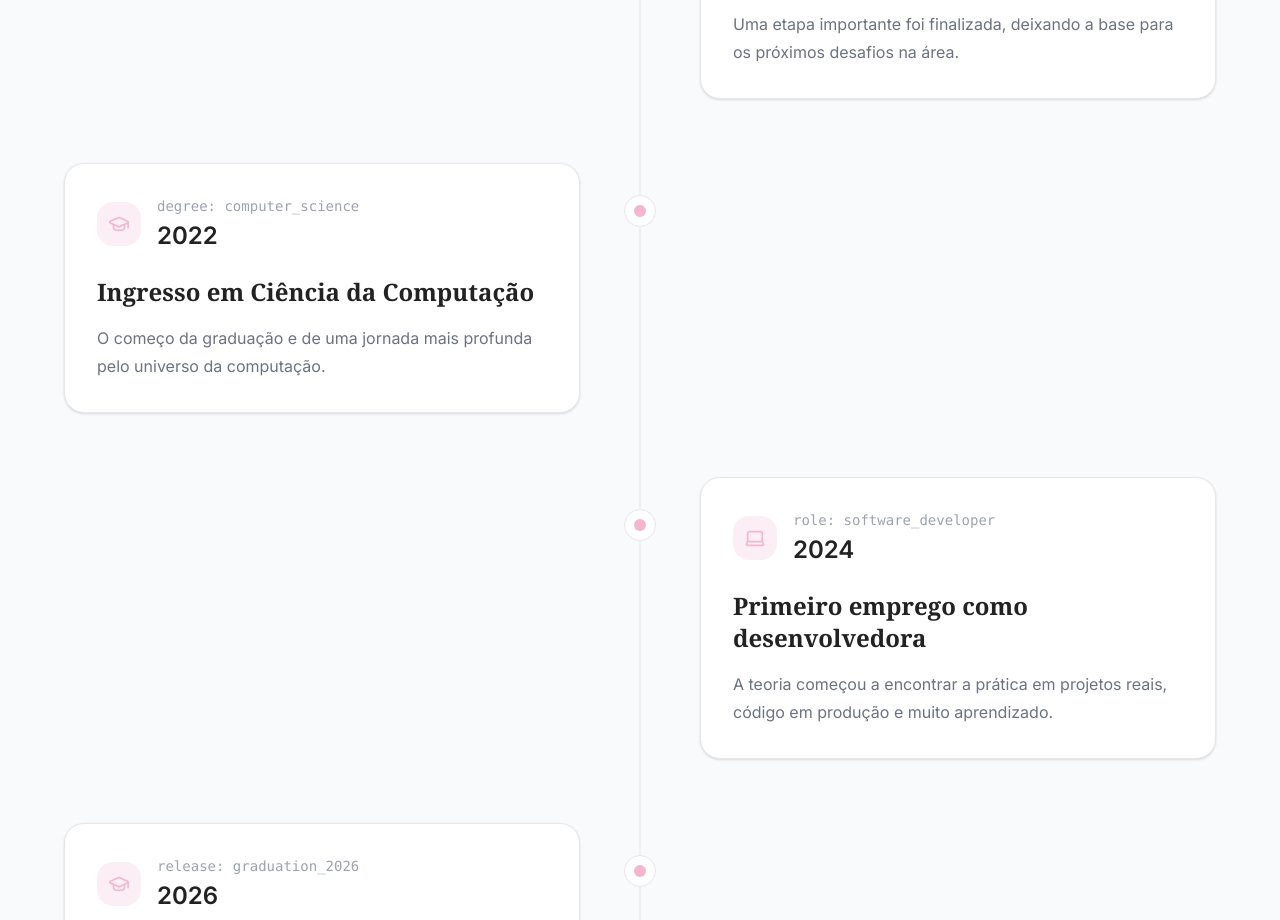
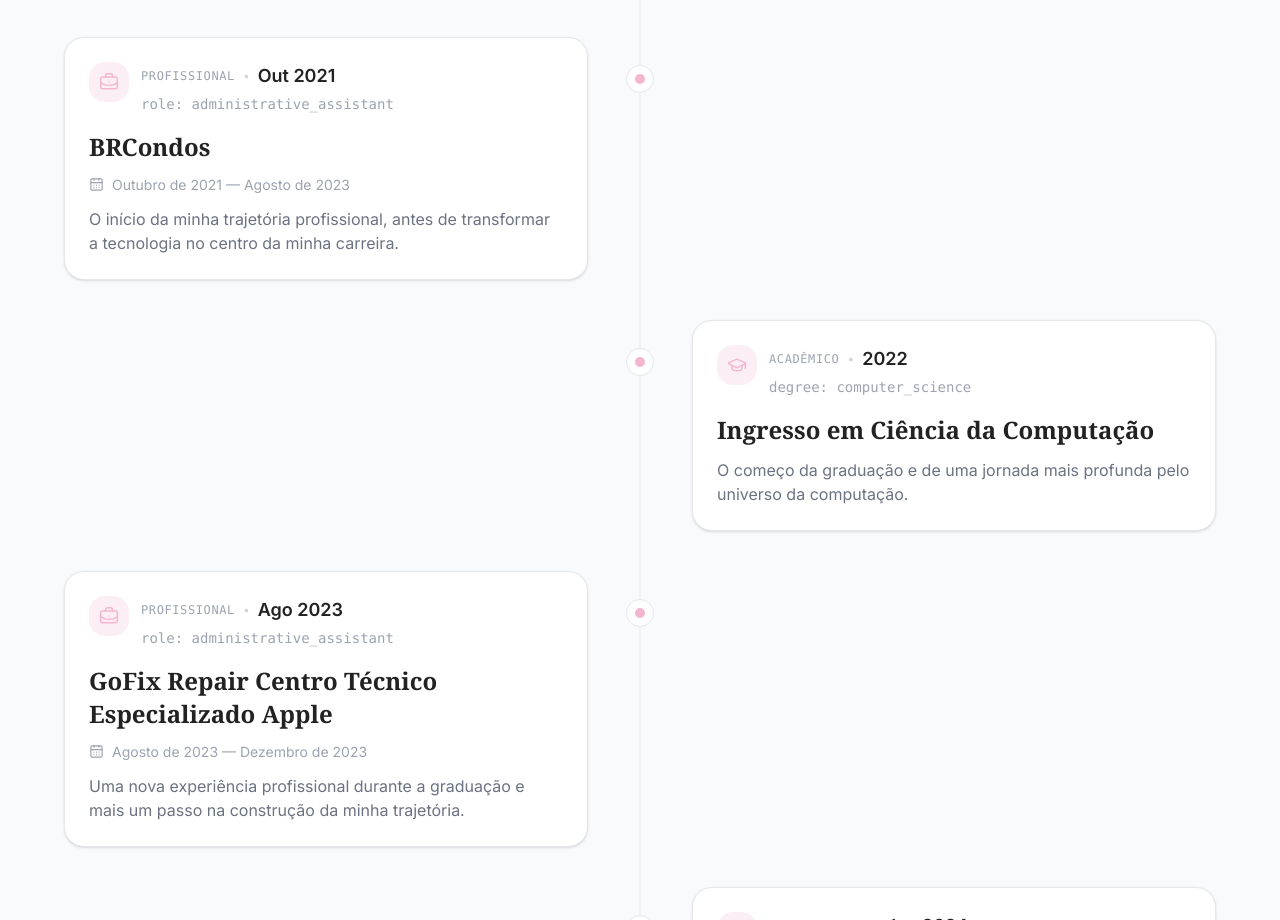
Before and after one commit to iasmin-boaventura/graduation-website, a React (Vite) app: page / in a window 1280 px wide. Shown: the part 1880-2800 px from the top of the page. Built offline with nearby package versions, Linux system fonts and the light colour scheme.

Commit message:
feat: integrate professional journey into timeline

```diff
--- a/src/components/layout/Navbar.tsx
+++ b/src/components/layout/Navbar.tsx
@@ -2,7 +2,6 @@
 
 const navigationItems = [
   { label: "Jornada", href: "#jornada" },
-  { label: "Carreira", href: "#carreira" },
   { label: "Galeria", href: "#galeria" },
   { label: "TCC", href: "#tcc" },
   { label: "Comemoração", href: "#comemoracao" },
--- a/src/components/timeline/Timeline.tsx
+++ b/src/components/timeline/Timeline.tsx
@@ -1,61 +1,11 @@
 import { motion } from "motion/react";
-import { Code2, GraduationCap, Laptop, Sparkles } from "lucide-react";
-
-type TimelineEvent = {
-  year: string;
-  title: string;
-  description: string;
-  codeLabel: string;
-  icon: typeof Code2;
-};
-
-const timelineEvents: TimelineEvent[] = [
-  {
-    year: "2018",
-    title: "Início do Técnico em Informática",
-    description:
-      "O primeiro passo na tecnologia, onde a curiosidade por programação começou a virar caminho.",
-    codeLabel: "init: technical_school",
-    icon: Code2,
-  },
-  {
-    year: "2020",
-    title: "Conclusão do Ensino Médio Técnico",
-    description:
-      "Uma etapa importante foi finalizada, deixando a base para os próximos desafios na área.",
-    codeLabel: "status: completed",
-    icon: Sparkles,
-  },
-  {
-    year: "2022",
-    title: "Ingresso em Ciência da Computação",
-    description:
-      "O começo da graduação e de uma jornada mais profunda pelo universo da computação.",
-    codeLabel: "degree: computer_science",
-    icon: GraduationCap,
-  },
-  {
-    year: "2024",
-    title: "Primeiro emprego como desenvolvedora",
-    description:
-      "A teoria começou a encontrar a prática em projetos reais, código em produção e muito aprendizado.",
-    codeLabel: "role: software_developer",
-    icon: Laptop,
-  },
-  {
-    year: "2026",
-    title: "Conclusão da graduação",
-    description:
-      "Depois de tantos desafios, entregas e conquistas, chega a versão mais especial dessa jornada.",
-    codeLabel: "release: graduation_2026",
-    icon: GraduationCap,
-  },
-];
+import { CalendarDays } from "lucide-react";
+import { timelineEvents } from "./timelineData";
 
 const itemVariants = {
   hidden: {
     opacity: 0,
-    y: 24,
+    y: 16,
   },
   visible: {
     opacity: 1,
@@ -83,68 +33,108 @@
           </h2>
 
           <p className="mt-5 text-base leading-8 text-[#6B7280] sm:text-lg">
-            Uma linha do tempo delicada sobre os passos que transformaram
-            curiosidade em carreira, graduação e celebração.
+            Uma linha do tempo sobre os passos acadêmicos e profissionais que
+            transformaram curiosidade em carreira, graduação e celebração.
           </p>
         </motion.div>
 
-        <div className="relative mt-20">
+        <div className="relative mt-16 sm:mt-20">
           <div
             aria-hidden="true"
             className="absolute left-4 top-0 h-full w-px bg-[#E5E7EB] md:left-1/2 md:-translate-x-1/2"
           />
 
-          <div className="space-y-12 md:space-y-16">
+          <div className="space-y-8 md:space-y-10">
             {timelineEvents.map((event, index) => {
               const Icon = event.icon;
               const isEven = index % 2 === 0;
 
               return (
                 <motion.article
-                  key={event.year}
+                  key={event.id}
                   className="relative grid gap-6 pl-12 md:grid-cols-2 md:pl-0"
                   variants={itemVariants}
                   initial="hidden"
                   whileInView="visible"
-                  viewport={{ once: true, amount: 0.35 }}
+                  viewport={{ once: true, amount: 0.25 }}
                   transition={{ duration: 0.5, ease: "easeOut" }}
                 >
                   <div
-                    className={`rounded-[20px] border border-[#E5E7EB] bg-white p-8 shadow-sm transition duration-200 hover:-translate-y-1 hover:shadow-md ${
+                    className={`rounded-[20px] border bg-white p-5 shadow-sm transition duration-200 hover:-translate-y-1 hover:shadow-md sm:p-6 ${
+                      event.isPromotion
+                        ? "border-[#F4B6CF]/60 bg-[#FCEEF5]/40"
+                        : event.isCurrent
+                          ? "border-[#F4B6CF]/60"
+                          : "border-[#E5E7EB]"
+                    } ${
                       isEven
-                        ? "md:col-start-1 md:mr-12"
-                        : "md:col-start-2 md:ml-12"
+                        ? "md:col-start-1 md:mr-10"
+                        : "md:col-start-2 md:ml-10"
                     }`}
                   >
-                    <div className="flex items-center gap-4">
-                      <div className="flex h-11 w-11 items-center justify-center rounded-2xl bg-[#FCEEF5] text-[#F4B6CF]">
-                        <Icon size={22} strokeWidth={1.8} />
+                    <div className="flex items-start gap-3">
+                      <div className="flex h-10 w-10 shrink-0 items-center justify-center rounded-2xl bg-[#FCEEF5] text-[#F4B6CF]">
+                        <Icon size={20} strokeWidth={1.8} />
                       </div>
 
-                      <div>
-                        <p className="font-mono text-sm text-[#9CA3AF]">
+                      <div className="min-w-0 flex-1">
+                        <div className="flex flex-wrap items-center gap-2">
+                          <span className="font-mono text-xs uppercase tracking-wider text-[#9CA3AF]">
+                            {event.type === "academic"
+                              ? "Acadêmico"
+                              : "Profissional"}
+                          </span>
+
+                          <span
+                            aria-hidden="true"
+                            className="text-xs text-[#D1D5DB]"
+                          >
+                            •
+                          </span>
+
+                          <span className="text-lg font-semibold text-[#222222]">
+                            {event.date}
+                          </span>
+
+                          {event.isCurrent && (
+                            <span className="inline-flex items-center gap-1.5 rounded-full bg-green-50 px-2.5 py-1 text-xs font-medium text-green-700">
+                              <span className="h-1.5 w-1.5 rounded-full bg-[#22C55E]" />
+                              Atual
+                            </span>
+                          )}
+                        </div>
+
+                        <p className="mt-1 truncate font-mono text-xs text-[#9CA3AF] sm:text-sm">
                           {event.codeLabel}
-                        </p>
-                        <p className="mt-1 text-2xl font-semibold text-[#222222]">
-                          {event.year}
                         </p>
                       </div>
                     </div>
 
-                    <h3 className="mt-6 font-serif text-2xl font-semibold text-[#222222]">
+                    <h3 className="mt-4 font-serif text-xl font-semibold leading-snug text-[#222222] sm:text-2xl">
                       {event.title}
                     </h3>
 
-                    <p className="mt-4 text-base leading-7 text-[#6B7280]">
+                    {event.period && (
+                      <div className="mt-3 flex items-start gap-2 text-sm text-[#9CA3AF]">
+                        <CalendarDays
+                          className="mt-0.5 shrink-0"
+                          size={15}
+                          strokeWidth={1.8}
+                        />
+                        <span>{event.period}</span>
+                      </div>
+                    )}
+
+                    <p className="mt-3 text-sm leading-6 text-[#6B7280] sm:text-base">
                       {event.description}
                     </p>
                   </div>
 
                   <div
                     aria-hidden="true"
-                    className="absolute left-4 top-8 z-10 flex h-8 w-8 -translate-x-1/2 items-center justify-center rounded-full border border-[#E5E7EB] bg-white md:left-1/2"
+                    className="absolute left-4 top-7 z-10 flex h-7 w-7 -translate-x-1/2 items-center justify-center rounded-full border border-[#E5E7EB] bg-white md:left-1/2"
                   >
-                    <span className="h-3 w-3 rounded-full bg-[#F4B6CF]" />
+                    <span className="h-2.5 w-2.5 rounded-full bg-[#F4B6CF]" />
                   </div>
                 </motion.article>
               );
--- /dev/null
+++ b/src/components/timeline/timelineData.ts
@@ -0,0 +1,123 @@
+import type { LucideIcon } from "lucide-react";
+import {
+  BriefcaseBusiness,
+  Code2,
+  GraduationCap,
+  Laptop,
+  Sparkles,
+} from "lucide-react";
+
+export type TimelineEventType = "academic" | "professional";
+
+export type TimelineEvent = {
+  id: string;
+  date: string;
+  title: string;
+  description: string;
+  codeLabel: string;
+  type: TimelineEventType;
+  icon: LucideIcon;
+  period?: string;
+  isCurrent?: boolean;
+  isPromotion?: boolean;
+};
+
+export const timelineEvents: TimelineEvent[] = [
+  {
+    id: "technical-school-start",
+    date: "2018",
+    title: "Início do Técnico em Informática",
+    description:
+      "O primeiro passo na tecnologia, onde a curiosidade por programação começou a virar caminho.",
+    codeLabel: "init: technical_school",
+    type: "academic",
+    icon: Code2,
+  },
+  {
+    id: "technical-school-completed",
+    date: "2020",
+    title: "Conclusão do Ensino Médio Técnico",
+    description:
+      "Uma etapa importante foi finalizada, deixando a base para os próximos desafios na área.",
+    codeLabel: "status: completed",
+    type: "academic",
+    icon: Sparkles,
+  },
+  {
+    id: "brcondos",
+    date: "Out 2021",
+    title: "BRCondos",
+    description:
+      "O início da minha trajetória profissional, antes de transformar a tecnologia no centro da minha carreira.",
+    codeLabel: "role: administrative_assistant",
+    type: "professional",
+    icon: BriefcaseBusiness,
+    period: "Outubro de 2021 — Agosto de 2023",
+  },
+  {
+    id: "computer-science-start",
+    date: "2022",
+    title: "Ingresso em Ciência da Computação",
+    description:
+      "O começo da graduação e de uma jornada mais profunda pelo universo da computação.",
+    codeLabel: "degree: computer_science",
+    type: "academic",
+    icon: GraduationCap,
+  },
+  {
+    id: "gofix",
+    date: "Ago 2023",
+    title: "GoFix Repair Centro Técnico Especializado Apple",
+    description:
+      "Uma nova experiência profissional durante a graduação e mais um passo na construção da minha trajetória.",
+    codeLabel: "role: administrative_assistant",
+    type: "professional",
+    icon: BriefcaseBusiness,
+    period: "Agosto de 2023 — Dezembro de 2023",
+  },
+  {
+    id: "acti",
+    date: "Jan 2024",
+    title: "ACTi Tecnologia e Sistemas de Informação",
+    description:
+      "A entrada oficial no desenvolvimento de software, transformando conhecimento técnico em experiência profissional.",
+    codeLabel: "role: junior_developer",
+    type: "professional",
+    icon: Laptop,
+    period: "Janeiro de 2024 — Maio de 2024",
+  },
+  {
+    id: "adyen",
+    date: "Jun 2024",
+    title: "Adyen",
+    description:
+      "Um novo capítulo da minha trajetória como engenheira de software, marcado por aprendizado e crescimento profissional.",
+    codeLabel: "role: software_engineer",
+    type: "professional",
+    icon: Laptop,
+    period: "Junho de 2024 — Presente",
+    isCurrent: true,
+  },
+  {
+    id: "adyen-promotion",
+    date: "Mai 2026",
+    title: "Promoção na Adyen",
+    description:
+      "O reconhecimento de uma trajetória construída com aprendizado contínuo, dedicação e evolução.",
+    codeLabel: "status: promoted",
+    type: "professional",
+    icon: Sparkles,
+    period: "Maio de 2026",
+    isPromotion: true,
+  },
+  {
+    id: "graduation",
+    date: "2026",
+    title: "Conclusão da graduação",
+    description:
+      "Depois de tantos desafios, entregas e conquistas, chega a versão mais especial dessa jornada.",
+    codeLabel: "release: graduation_2026",
+    type: "academic",
+    icon: GraduationCap,
+  },
+];
--- a/src/pages/Home.tsx
+++ b/src/pages/Home.tsx
@@ -2,11 +2,6 @@
 import { Timeline } from '../components/timeline/Timeline'
 
 const sections = [
-  {
-    id: 'carreira',
-    title: 'Trajetória Profissional',
-    description: 'Placeholder da seção de carreira.',
-  },
   {
     id: 'galeria',
     title: 'Galeria',
```
Also changed, not shown: 1 other file (tests, documents, lock files or other folders).
